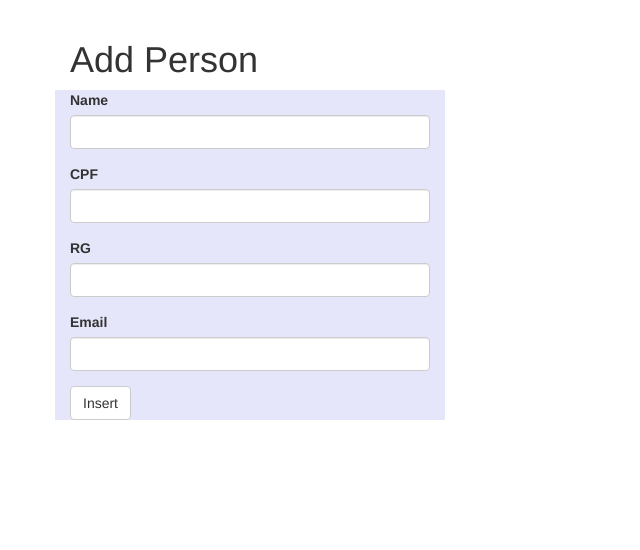
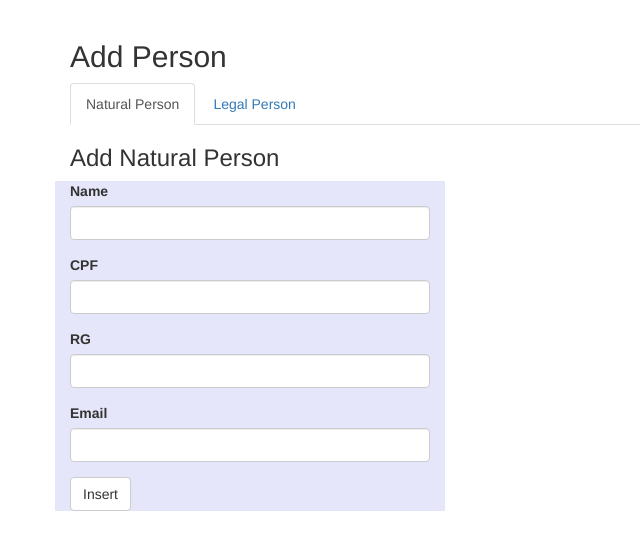
Before and after one commit to RoJac88/asset_manager, a Flask app: page /add_person in a window 1280 px wide. Shown: the part 52-602 px from the top of the page, without its empty margins (0-640 px from the left). Run offline with Flask 2, Linux system fonts and the light colour scheme; the visitor is signed in with stand-in values (Sample User, id 1); data comes from the database, SQL or seed files in the repository; some libraries are stand-ins or nearby versions.

Commit message:
Added support for Legal and Natural Persons;
Person is now a base class, NaturalPerson and LegalPerson use Joined
Table Inheritance;
Included gitignore file;

Added second foreign key to persons table pointing to user who last
edited (as opposed to storing only user id);

Added the database model for a Lawsuit;

```diff
--- a/app/auth/routes.py
+++ b/app/auth/routes.py
@@ -15,7 +15,7 @@ def login():
         user = User.query.filter_by(username=form.username.data).first()
         if user is None or not user.check_password(form.password.data):
             flash('Invalid username or password')
-            return redirect(url_for('auth/login'))
+            return redirect(url_for('auth.login'))
         login_user(user, remember=form.remember_me.data)
         next_page = request.args.get('next')
         if not next_page or url_parse(next_page).netloc != '':
@@ -39,5 +39,5 @@ def register():
         db.session.add(user)
         db.session.commit()
         flash('Congratulations, you are now a registered user!')
-        return redirect(url_for('auth/login'))
+        return redirect(url_for('auth.login'))
     return render_template('auth/register.html', form=form)
--- a/app/main/forms.py
+++ b/app/main/forms.py
@@ -1,10 +1,10 @@
 from flask_wtf import FlaskForm
 from wtforms import StringField, SubmitField
 from wtforms.validators import ValidationError, DataRequired, Optional, Email
-from app.models import Person
+from app.models import Person, NaturalPerson
 from flask import request
 
-class EditPersonForm(FlaskForm):
+class EditNaturalPersonForm(FlaskForm):
     name = StringField('Name')
     rg = StringField('RG', validators=[Optional()])
     email = StringField('Email', validators=[Optional(), Email()])
@@ -13,7 +13,32 @@ class EditPersonForm(FlaskForm):
     def validate_rg(self, rg):
         if len(rg.data) > 11: raise ValidationError('Invalid RG')
 
-class AddPersonForm(FlaskForm):
+class EditLegalPersonForm(FlaskForm):
+    name = StringField('Name')
+    code = StringField('Code', validators=[Optional()])
+    email = StringField('Email', validators=[Optional(), Email()])
+    submit = SubmitField('Update')
+
+    def validate_cnpj(self, cnpj):
+        if not cnpj.data.isdigit():
+            raise ValidationError('CNPJ must contain only digits')
+        if len(cnpj.data) != 20:
+            raise ValidationError('Invalid CNPJ number')
+
+class AddLegalPersonFrom(FlaskForm):
+    name = StringField('Name', validators=[DataRequired()])
+    cnpj = StringField('CNPJ', validators=[DataRequired()])
+    code = StringField('Code', validators=[Optional()])
+    email = StringField('Email', validators=[Optional(), Email()])
+    submit = SubmitField('Insert')
+
+    def validate_cnpj(self, cnpj):
+        if not cnpj.data.isdigit():
+            raise ValidationError('CNPJ must contain only digits')
+        if len(cnpj.data) != 20:
+            raise ValidationError('Invalid CNPJ number')
+
+class AddNaturalPersonForm(FlaskForm):
     name = StringField('Name', validators=[DataRequired()])
     cpf = StringField('CPF', validators=[DataRequired()])
     rg = StringField('RG', validators=[Optional()])
@@ -28,7 +53,7 @@ class AddPersonForm(FlaskForm):
             raise ValidationError('CPF must contain only digits')
         if len(cpf.data) != 11:
             raise ValidationError('Invalid CPF number')
-        person = Person.query.filter_by(cpf=cpf.data).first()
+        person = NaturalPerson.query.filter_by(cpf=cpf.data).first()
         if person is not None:
             raise ValidationError('This CPF is already in the database')
         numbers = [int(digit) for digit in cpf.data if digit.isdigit()]
--- a/app/main/routes.py
+++ b/app/main/routes.py
@@ -1,8 +1,8 @@
 from flask import render_template, flash, redirect, url_for, request, current_app
 from app import db
-from app.main.forms import AddPersonForm, EditPersonForm
+from app.main.forms import AddLegalPersonFrom, AddNaturalPersonForm, EditNaturalPersonForm, EditLegalPersonForm
 from flask_login import current_user, login_required
-from app.models import User, Person
+from app.models import User, Person, NaturalPerson, LegalPerson
 from datetime import datetime
 from app.main import bp
 
@@ -15,20 +15,33 @@ def index():
 @bp.route('/add_person', methods=['GET', 'POST'])
 @login_required
 def add_person():
-    form = AddPersonForm()
-    if form.validate_on_submit():
+    form_natural = AddNaturalPersonForm()
+    form_legal = AddLegalPersonFrom()
+    if form_natural.validate_on_submit():
         user_id = current_user.id
-        name = form.name.data.upper()
-        cpf = form.cpf.data
-        rg = form.rg.data
-        email = form.email.data
-        new_person = Person(name=name,cpf=cpf,rg=rg,user_id=user_id,
+        name = form_natural.name.data.upper()
+        cpf = form_natural.cpf.data
+        rg = form_natural.rg.data
+        email = form_natural.email.data
+        new_person = NaturalPerson(name=name,cpf=cpf,rg=rg,user_id=user_id,
             email=email,last_editor=user_id)
         db.session.add(new_person)
         db.session.commit()
         flash('Added {} to the database!'.format(name))
         return redirect(url_for('main.index'))
-    return render_template('add_person.html', form=form)
+    if form_legal.validate_on_submit():
+        user_id = current_user.id
+        name = form_legal.name.data.upper()
+        cnpj = form_legal.cnpj.data
+        code = form_legal.code.data
+        email = form_legal.email.data
+        new_person = LegalPerson(name=name,cnpj=cnpj,code=code,user_id=user_id,
+            email=email,last_editor=user_id)
+        db.session.add(new_person)
+        db.session.commit()
+        flash('Added {} to the database!'.format(name))
+        return redirect(url_for('main.index'))
+    return render_template('add_person.html', form=(form_natural, form_legal))
 
 @bp.route('/people')
 def people():
@@ -41,10 +54,12 @@ def people():
 @bp.route('/person/<person_id>', methods=['GET', 'POST'])
 def person(person_id):
     current_person = Person.query.get(person_id)
-    if current_user.is_authenticated:
-        form = EditPersonForm()
+    print(current_person.type)
+    forms = {'legal': EditLegalPersonForm(), 'natural': EditNaturalPersonForm()}
+    form = forms[current_person.type]
+    if current_user.is_authenticated and current_person.type == 'natural':
         if form.validate_on_submit():
-            current_person.name = form.name.data
+            current_person.name = form.name.data.upper()
             current_person.rg = form.rg.data
             current_person.email = form.email.data
             current_person.last_editor = current_user.id
@@ -52,6 +67,16 @@ def person(person_id):
             db.session.commit()
             flash('Your changes have been saved')
             return redirect(url_for('main.people'))
+        elif current_person.type == 'legal':
+            if form.validate_on_submit():
+                current_person.name = form.name.data.upper()
+                current_person.code = form.code.data
+                current_person.email = form.email.data
+                current_person.last_editor = current_user.id
+                current_person.last_edit_time = datetime.utcnow()
+                db.session.commit()
+                flash('Your changes have been saved')
+                return redirect(url_for('main.people'))
         elif request.method == 'GET':
             form.name.data = current_person.name
             form.rg.data = current_person.rg
@@ -64,10 +89,11 @@ def person(person_id):
 @login_required
 def delete_person(person_id):
     person = Person.query.get(person_id)
+    _p_repr = person.__repr__()
     if not person:
         flash('Cannot delete non existent record')
         return redirect(url_for('main.people'))
     db.session.delete(person)
     db.session.commit()
-    flash('Record deleted: {}'.format(person))
+    flash('Record deleted: {}'.format(_p_repr))
     return redirect(url_for('main.people'))
--- a/app/templates/_people.html
+++ b/app/templates/_people.html
@@ -1,7 +1,8 @@
 <tr valign="top">
 	<td>{{ person.id }}</td>
+	<td>{{ person.type.upper() }}</td>
 	<td>{{ person.name }}</td>
-	<td>{{ person.cpf }}</td>
+	<td>{{ person.cpf if person.type == 'natural' }}{{ person.cnpj if person.type == 'legal' }}</td>
 	{% if current_user.is_authenticated %}
 	<td><a href="{{ url_for('main.person', person_id=person.id) }}"><button type="button" class="btn btn-primary">Edit</button></a></td>
 	<td><a href="{{ url_for('main.delete_person', person_id=person.id) }}"><button type="button" class="btn btn-danger">Delete</button></a></td>
--- a/app/templates/add_person.html
+++ b/app/templates/add_person.html
@@ -2,12 +2,33 @@
 {% import 'bootstrap/wtf.html' as wtf %}
 
 {% block content %}
-    <div class="container">
-        <h1>Add Person</h1>
-        <div class="row">
-            <div class="col-sm-4" style="background-color:lavender">
-                {{ wtf.quick_form(form) }}
-            </div>
-        </div>
+  <div class="container">
+    <h2>Add Person</h2>
+
+    <ul class="nav nav-tabs">
+      <li class="{{ 'active' if 'cnpj' not in dict(request.form) }}"><a data-toggle="tab" href="#natural">Natural Person</a></li>
+      <li class="{{ 'active' if 'cnpj' in dict(request.form) }}"><a data-toggle="tab" href="#legal">Legal Person</a></li>
+    </ul>
+
+    <div class="tab-content">
+      <div id="natural" class="tab-pane fade {{'in active' if 'cnpj' not in dict(request.form)}}">
+          <h3>Add Natural Person</h3>
+          <div class="row">
+              <div class="col-sm-4" style="background-color:lavender">
+                  {{ wtf.quick_form(form[0]) }}
+              </div>
+          </div>
+      </div>
+
+      <div id="legal" class="tab-pane fade {{'in active' if 'cnpj' in dict(request.form)}}">
+          <h3>Add Legal Person</h3>
+          <div class="row">
+              <div class="col-sm-4" style="background-color:cornsilk">
+                  {{ wtf.quick_form(form[1]) }}
+              </div>
+          </div>
+      </div>
+
     </div>
+  </div>
 {% endblock %}
--- a/app/templates/people.html
+++ b/app/templates/people.html
@@ -13,8 +13,9 @@
 	<table class="table table-hover">
 		<tr>
 			<th>ID</th>
+			<th>Type</th>
 			<th>Name</th>
-			<th>CPF</th>
+			<th>CPF / CNPJ</th>
 		</tr>
 		{% for person in people %}
 		{% include '_people.html' %}
--- a/app/templates/person_view.html
+++ b/app/templates/person_view.html
@@ -31,7 +31,7 @@
 			</tr>
 			<tr>
 				<td>Created by: </td>
-				<td>{{ person.user_id }}: {{ User.query.get(person.user_id).username }}</td>
+				<td>{{ person.user_id }}: {{ User.query.get(person.user_id).username if person.user_id != None }}</td>
 			</tr>
 			<tr>
 				<td>Creation time: </td>
--- a/crud_app.py
+++ b/crud_app.py
@@ -1,8 +1,9 @@
 from app import create_app, db
-from app.models import User, Person
+from app.models import User, Person, NaturalPerson, LegalPerson, Lawsuit
 
 app = create_app()
 
 @app.shell_context_processor
 def make_shell_context():
-    return {'db': db, 'User': User, 'Person': Person}
+    return {'db': db, 'User': User, 'Person': Person, 'NaturalPerson': NaturalPerson,
+        'LegalPerson': LegalPerson, 'Lawsuit': Lawsuit}
```
Also changed, not shown: app/models.py (+43 -6 lines), app/templates/person_edit.html (+15 -2 lines), migrations/versions/c2d2896425a4_.py (deleted, +0 -58 lines), migrations/versions/ccdfbf9f4a3b_.py (added, +91 -0 lines), app.db, 1 other file.
